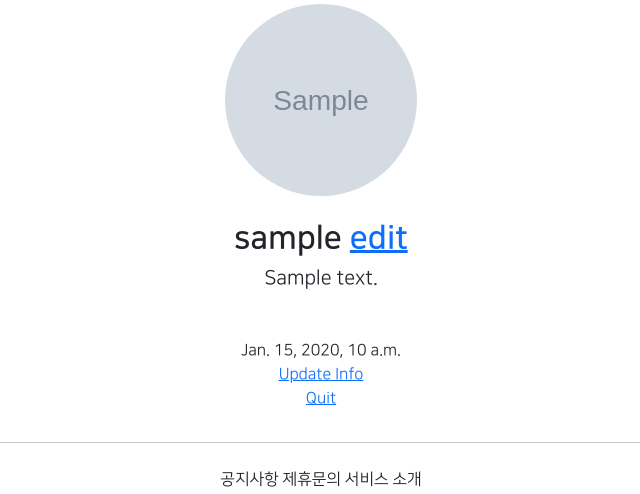
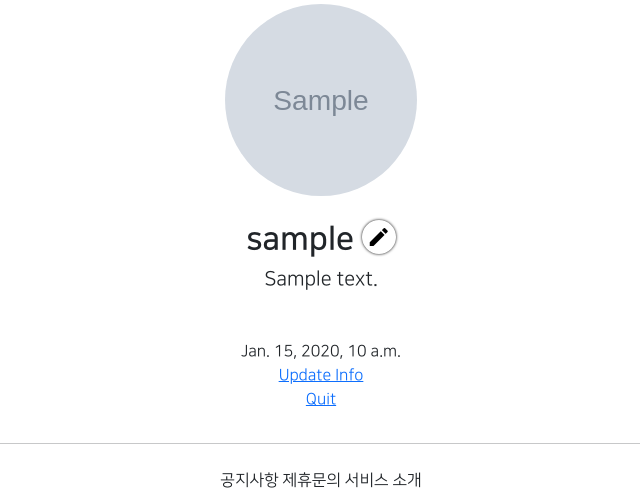
Before and after one commit to kanggihoon/gis_self, a Django app: template accountapp/templates/accountapp/detail.html in a window 1280 px wide. Shown: the part 269-763 px from the top of the page, without its empty margins (319-959 px from the left). Run offline with Django 3.2, Linux system fonts and the light colour scheme; the template is opened without the code that fills it: values that come from a table or form of the project are taken from there, others are empty; a user stored in the database is signed in; tables that the repository leaves empty hold one stand-in row (values such as "Sample post"); grey boxes marked "Sample" are stand-in pictures; parts of the project's set-up code (start-up, migrations or seed data) failed here and were passed over; some libraries are stand-ins or nearby versions.

Commit message:
7/29 Django study commit3

```diff
--- a/accountapp/templates/accountapp/detail.html
+++ b/accountapp/templates/accountapp/detail.html
@@ -12,7 +12,8 @@
                 <h2 class="NNS_B">
                     {{ target_user.profile.nickname }}
                         {% if user == target_user %}
-                        <a href="{% url 'profileapp:update' pk=target_user.profile.pk %}">
+                        <a href="{% url 'profileapp:update' pk=target_user.profile.pk %}"
+                            class="material-icons round_button">
                             edit
                         </a>
                         {% endif %}
--- a/static/base.css
+++ b/static/base.css
@@ -31,3 +31,16 @@
 .NNS_B{
     font-family: "NanumSquareB", cursive;
 }
+
+.round_button{
+    color: black;
+    text-decoration: none;
+    box-shadow: 0 0 3px black;
+    border-radius: 20rem;
+    padding: 0.3rem;
+}
+
+
+.round_button:hover{
+    color: dimgray;
+}
--- a/templates/head.html
+++ b/templates/head.html
@@ -16,6 +16,11 @@
 
     {# staticFiles link #}
     <link rel="stylesheet" type="text/css", href="{% static 'base.css' %}">
+
+    {# MATERIAL ICONS LINK #}
+    <link href="https://fonts.googleapis.com/css2?family=Material+Icons"
+      rel="stylesheet">
+
 
     <style>
         @font-face {
```
